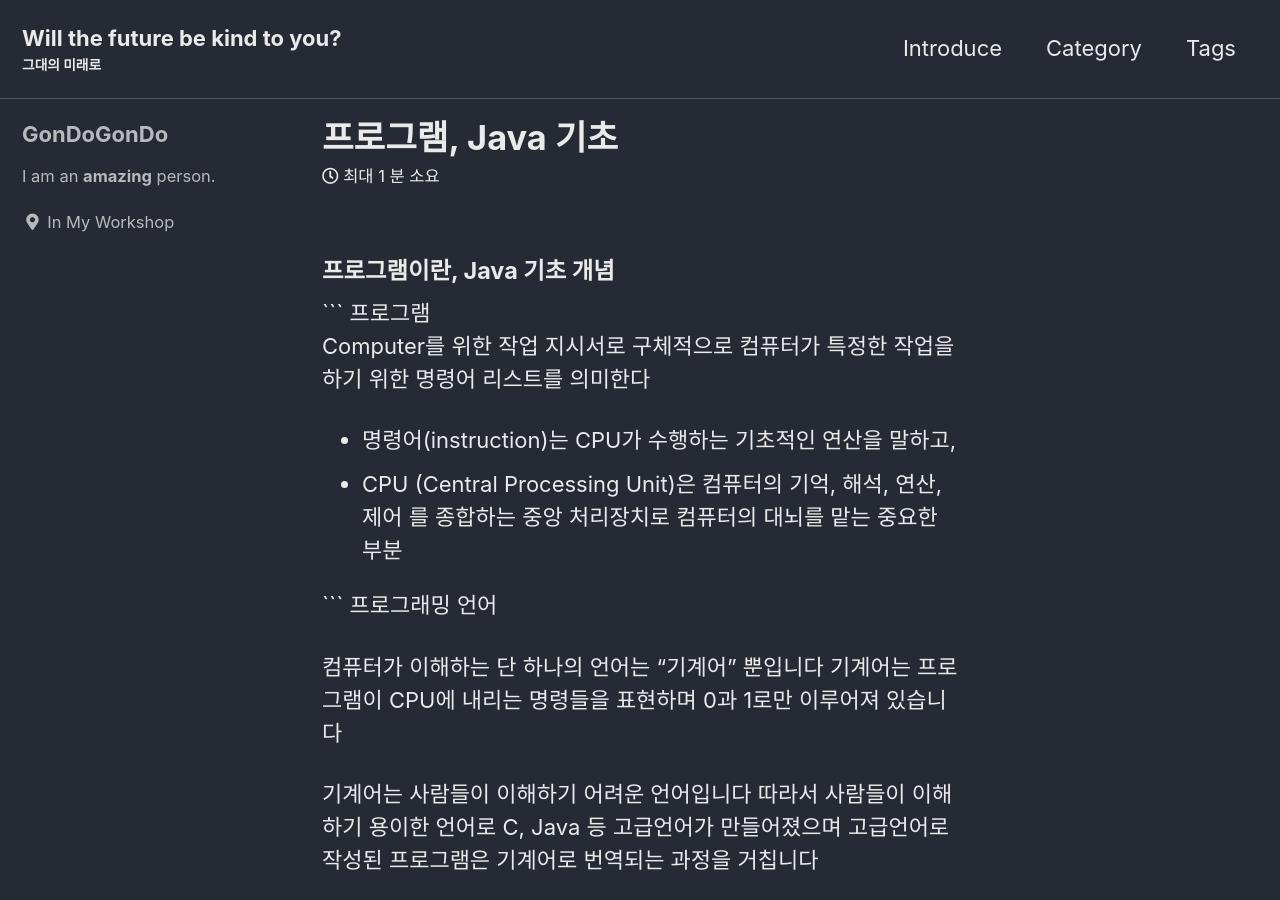
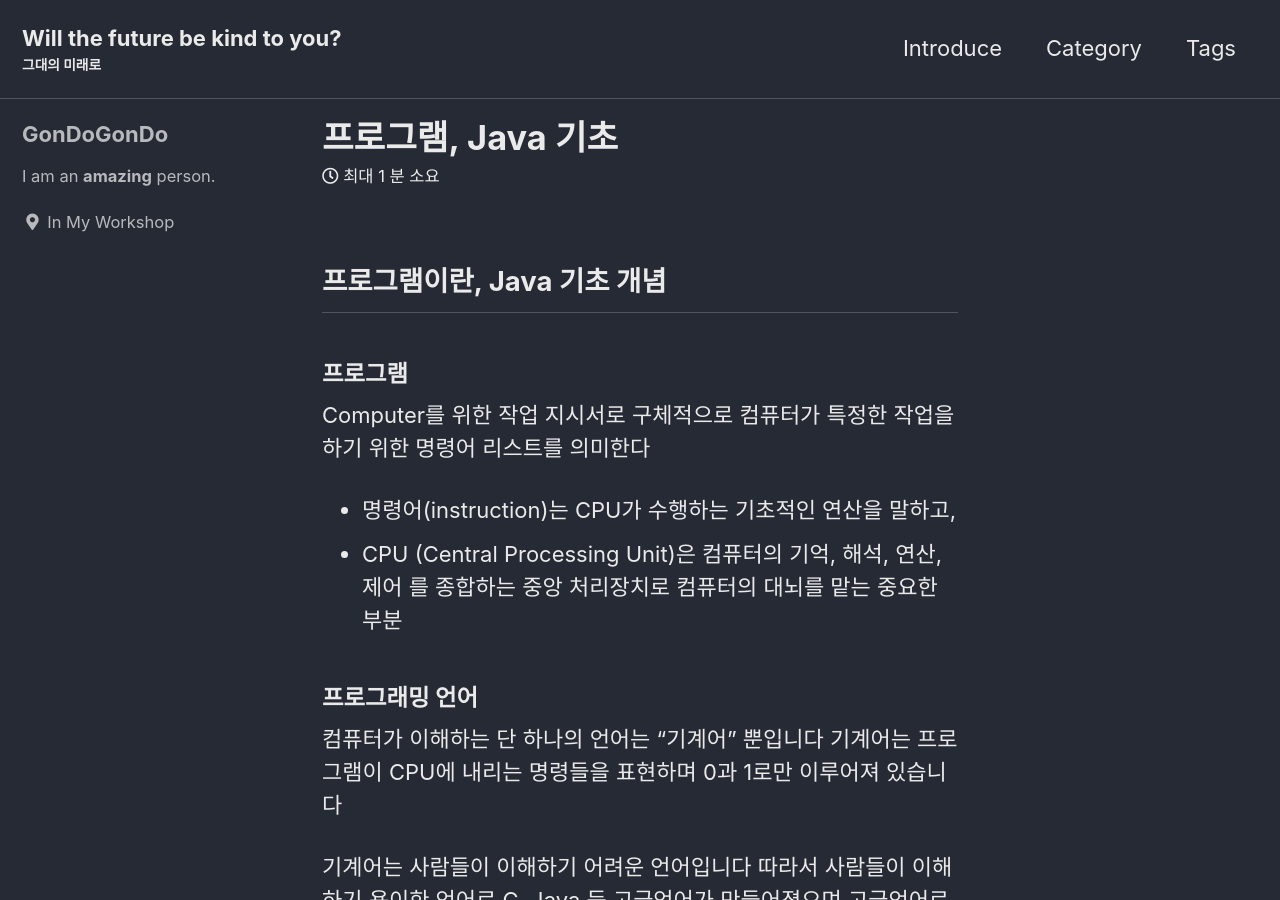
Before and after one commit to dmsgus6523/dmsgus6523.github.io, a Jekyll site: the page built from _posts/2022-03-29-Java기초.md, in a window 1280 px wide and 900 px high. Built offline with Jekyll 4.4.1, drawn with Linux system fonts in a browser that asks for light colours; cached includes are drawn as plain includes; part of the change alters nothing that is shown.

Commit message:
add changes

````diff
--- a/_posts/2022-03-29-Java기초.md
+++ b/_posts/2022-03-29-Java기초.md
@@ -3,9 +3,9 @@ layout: single
 title : 프로그램, Java 기초
 ---
 
-#### 프로그램이란, Java 기초 개념
+## 프로그램이란, Java 기초 개념
 
-``` 프로그램
+#### 프로그램
 Computer를 위한 작업 지시서로 구체적으로 컴퓨터가 특정한 작업을 하기 위한 명령어 리스트를 의미한다
 
 - 명령어(instruction)는 CPU가 수행하는 기초적인 연산을 말하고,
@@ -14,7 +14,7 @@ Computer를 위한 작업 지시서로 구체적으로 컴퓨터가 특정한
 
 
 
-``` 프로그래밍 언어
+#### 프로그래밍 언어
 
 컴퓨터가 이해하는 단 하나의 언어는 "기계어" 뿐입니다
 기계어는 프로그램이 CPU에 내리는 명령들을 표현하며 0과 1로만 이루어져 있습니다
````
